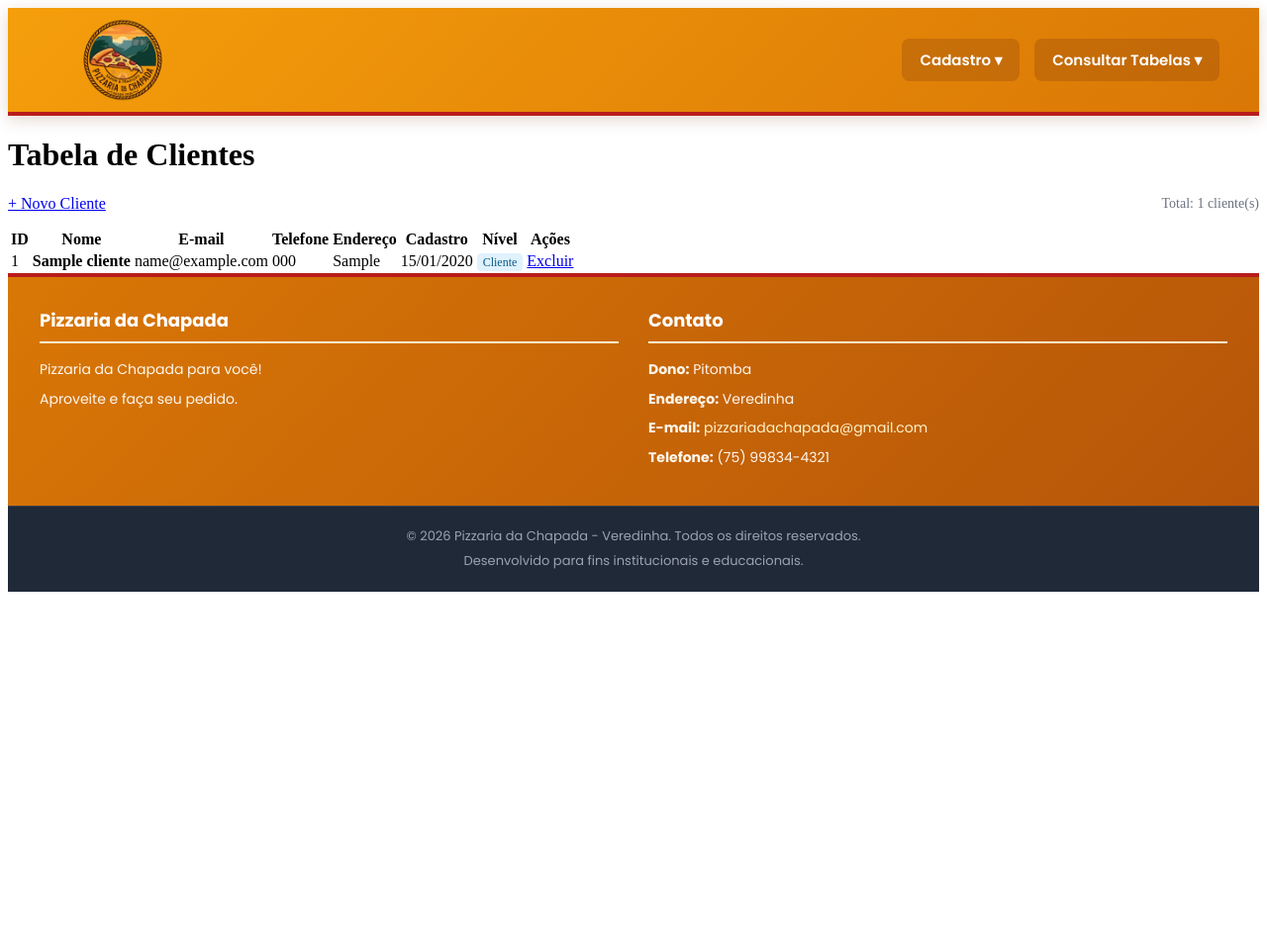
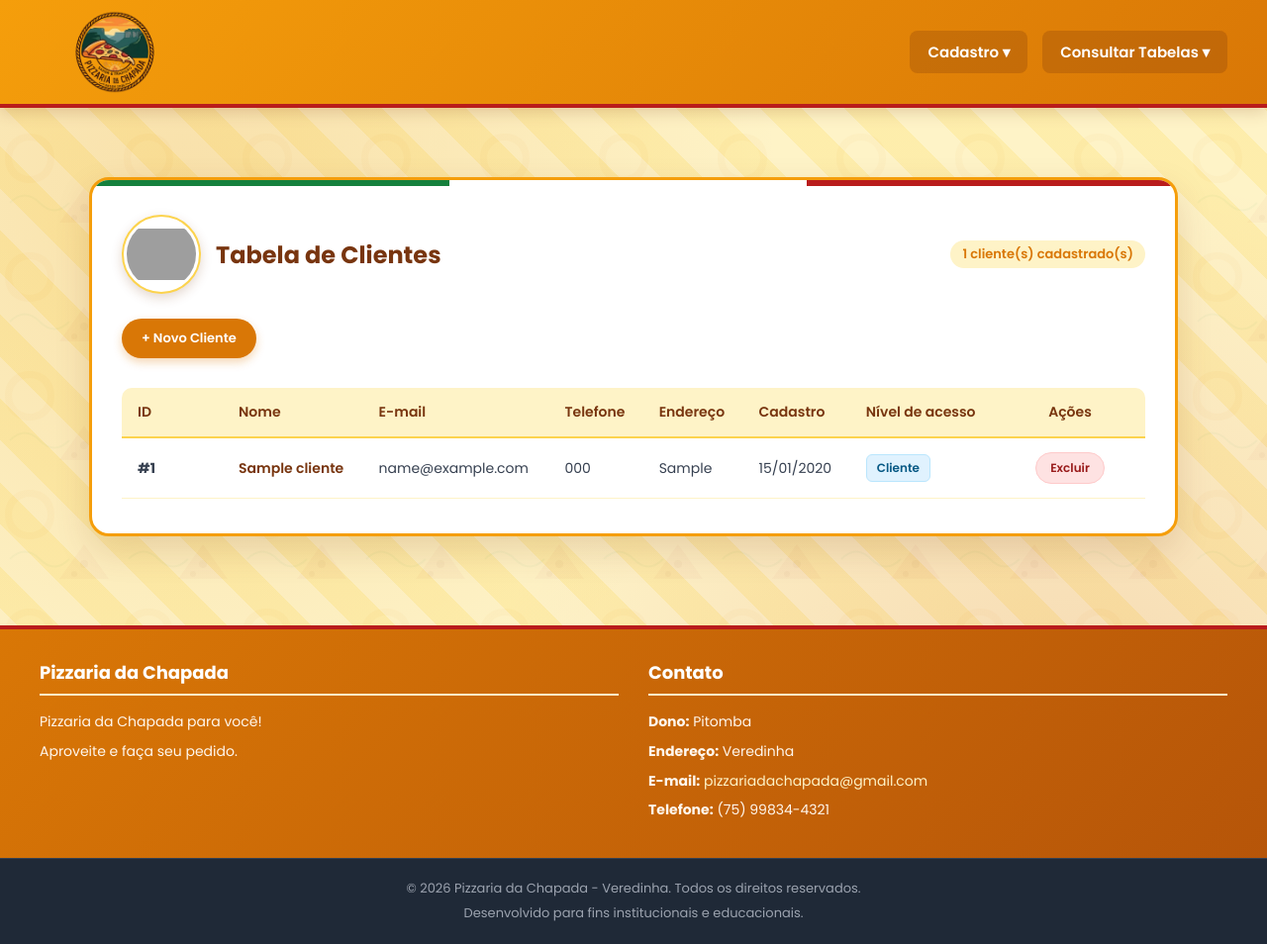
Before and after one commit to Israel2206/trabalho-de-charles, a PHP site: page /consultar_user.php in a window 1280 px wide. Shown: the whole page at 99% size. Before the commit the page ends 598 px from the top, so only its background shows below. Run offline with PHP 8.4, Linux system fonts and the light colour scheme; tables that the repository leaves empty hold one stand-in row (values such as "Sample post"); grey boxes are pictures that could not be loaded.

Commit message:
breno deixou bonito

```diff
--- a/Cliente/consultar_user.php
+++ b/Cliente/consultar_user.php
@@ -1,76 +1,261 @@
 <?php
 include "conexao.php";
 
-// Consulta os clientes ordenados do mais recente para o mais antigo
-$sql = "SELECT id, nome, email, telefone, endereco, datacad, nivel_acesso FROM cliente ORDER BY id DESC";
+// Consulta os clientes do mais recente para o mais antigo
+$sql = "SELECT id, nome, email, telefone, endereco, datacad, nivel_acesso
+        FROM cliente
+        ORDER BY id DESC";
+
 $resultado = mysqli_query($conexao, $sql);
+$total_clientes = ($resultado) ? mysqli_num_rows($resultado) : 0;
 ?>
 <!DOCTYPE html>
 <html lang="pt-br">
 <head>
     <meta charset="UTF-8">
+    <meta name="viewport" content="width=device-width, initial-scale=1.0">
+
     <title>Tabela de Clientes - Pizzaria da Chapada</title>
-    <link rel="stylesheet" href="style.css">
+
+    <link rel="stylesheet" href="style.css?v=7.0">
+
+    <style>
+        /* Cabeçalho com logo */
+        .title-with-logo {
+            display: flex;
+            align-items: center;
+            gap: 15px;
+        }
+
+        .section-logo {
+            width: 70px;
+            height: 70px;
+            object-fit: contain;
+            border-radius: 50%;
+            background: #fff;
+            padding: 3px;
+            border: 2.5px solid #fcd34d;
+            box-shadow: 0 4px 12px rgba(120, 53, 15, 0.2);
+        }
+
+        /* Identificação do nível de acesso */
+        .access-badge {
+            display: inline-block;
+            padding: 4px 10px;
+            border-radius: 6px;
+            font-size: 12px;
+            font-weight: 600;
+            white-space: nowrap;
+        }
+
+        .access-admin {
+            background-color: #fee2e2;
+            color: #991b1b;
+            border: 1px solid #fecaca;
+        }
+
+        .access-client {
+            background-color: #e0f2fe;
+            color: #075985;
+            border: 1px solid #bae6fd;
+        }
+
+        /* Evita que os dados longos quebrem o layout */
+        .client-email,
+        .client-address {
+            overflow-wrap: anywhere;
+        }
+
+        .client-phone {
+            white-space: nowrap;
+        }
+
+        @media (max-width: 768px) {
+            .title-with-logo {
+                gap: 10px;
+            }
+
+            .section-logo {
+                width: 55px;
+                height: 55px;
+            }
+        }
+    </style>
 </head>
-<body>
+
+<body class="bg-pizzaria">
+
     <?php include 'Menu1.php'; ?>
 
-    <div class="container-large">
-        <h1>Tabela de Clientes</h1>
+    <div class="main-wrapper">
+        <div class="table-card-container">
 
-        <div style="display: flex; justify-content: space-between; align-items: center; margin-bottom: 15px;">
-            <a href="form_cad_user.php" class="btn btn-novo">+ Novo Cliente</a>
-            <span style="font-size: 14px; color: #6b7280;">Total: <?= mysqli_num_rows($resultado) ?> cliente(s)</span>
+            <!-- Cabeçalho da tabela -->
+            <div class="table-header-flex" style="margin-bottom: 25px;">
+
+                <div class="title-with-logo">
+                    <img
+                        src="Clientes.png"
+                        alt="Logo Clientes"
+                        class="section-logo"
+                    >
+
+                    <h2>Tabela de Clientes</h2>
                 </div>
 
+                <span class="badge-count">
+                    <?= $total_clientes ?>
+                    cliente(s) cadastrado(s)
+                </span>
+
+            </div>
+
+            <!-- Botão de cadastro -->
+            <div
+                class="table-actions-bar"
+                style="margin-top: 15px; margin-bottom: 30px;"
+            >
+                <a
+                    href="form_cad_user.php"
+                    class="btn-dominos btn-primary"
+                >
+                    + Novo Cliente
+                </a>
+            </div>
+
+            <!-- Tabela de clientes -->
             <div class="table-responsive">
-            <table>
+                <table class="modern-table">
+
                     <thead>
                         <tr>
-                        <th>ID</th>
+                            <th style="width: 70px;">ID</th>
                             <th>Nome</th>
                             <th>E-mail</th>
                             <th>Telefone</th>
                             <th>Endereço</th>
                             <th>Cadastro</th>
-                        <th>Nível</th>
-                        <th>Ações</th>
+                            <th>Nível de acesso</th>
+                            <th style="width: 120px; text-align: center;">
+                                Ações
+                            </th>
                         </tr>
                     </thead>
+
                     <tbody>
-                    <?php if (mysqli_num_rows($resultado) > 0): ?>
+
+                        <?php if ($total_clientes > 0): ?>
+
                             <?php while ($linha = mysqli_fetch_assoc($resultado)): ?>
+
                                 <tr>
-                                <td><?= $linha['id'] ?></td>
-                                <td><strong><?= htmlspecialchars($linha['nome']) ?></strong></td>
-                                <td><?= htmlspecialchars($linha['email']) ?></td>
-                                <td><?= htmlspecialchars($linha['telefone'] ?: '-') ?></td>
-                                <td><?= htmlspecialchars($linha['endereco'] ?: '-') ?></td>
-                                <td><?= date('d/m/Y', strtotime($linha['datacad'])) ?></td>
+                                    <!-- ID -->
                                     <td>
-                                    <?php if ($linha['nivel_acesso'] == 2): ?>
-                                        <span style="background-color: #fee2e2; color: #991b1b; padding: 2px 6px; border-radius: 4px; font-size: 12px;">Admin</span>
+                                        <strong>#<?= (int) $linha['id'] ?></strong>
+                                    </td>
+
+                                    <!-- Nome -->
+                                    <td>
+                                        <span class="category-name">
+                                            <?= htmlspecialchars(
+                                                $linha['nome'] ?? '',
+                                                ENT_QUOTES,
+                                                'UTF-8'
+                                            ) ?>
+                                        </span>
+                                    </td>
+
+                                    <!-- E-mail -->
+                                    <td class="client-email">
+                                        <?= htmlspecialchars(
+                                            $linha['email'] ?? '',
+                                            ENT_QUOTES,
+                                            'UTF-8'
+                                        ) ?>
+                                    </td>
+
+                                    <!-- Telefone -->
+                                    <td class="client-phone">
+                                        <?= htmlspecialchars(
+                                            $linha['telefone'] ?: '-',
+                                            ENT_QUOTES,
+                                            'UTF-8'
+                                        ) ?>
+                                    </td>
+
+                                    <!-- Endereço -->
+                                    <td class="client-address">
+                                        <?= htmlspecialchars(
+                                            $linha['endereco'] ?: '-',
+                                            ENT_QUOTES,
+                                            'UTF-8'
+                                        ) ?>
+                                    </td>
+
+                                    <!-- Data de cadastro -->
+                                    <td>
+                                        <?php
+                                        if (!empty($linha['datacad'])) {
+                                            $timestamp = strtotime($linha['datacad']);
+
+                                            echo $timestamp !== false
+                                                ? date('d/m/Y', $timestamp)
+                                                : '-';
+                                        } else {
+                                            echo '-';
+                                        }
+                                        ?>
+                                    </td>
+
+                                    <!-- Nível de acesso -->
+                                    <td>
+                                        <?php if ((int) $linha['nivel_acesso'] === 2): ?>
+
+                                            <span class="access-badge access-admin">
+                                                Admin
+                                            </span>
+
                                         <?php else: ?>
-                                        <span style="background-color: #e0f2fe; color: #075985; padding: 2px 6px; border-radius: 4px; font-size: 12px;">Cliente</span>
+
+                                            <span class="access-badge access-client">
+                                                Cliente
+                                            </span>
+
                                         <?php endif; ?>
                                     </td>
-                                <td>
-                                    <a href="excluir.php?tabela=cliente&id=<?= $linha['id'] ?>" class="btn btn-danger" onclick="return confirm('Deseja realmente excluir este cliente?');">Excluir</a>
+
+                                    <!-- Ações -->
+                                    <td style="text-align: center;">
+                                        <a
+                                            href="excluir.php?tabela=cliente&id=<?= (int) $linha['id'] ?>"
+                                            class="btn-action-danger"
+                                            onclick="return confirm('Deseja realmente excluir este cliente?');"
+                                        >
+                                            Excluir
+                                        </a>
                                     </td>
                                 </tr>
+
                             <?php endwhile; ?>
+
                         <?php else: ?>
+
                             <tr>
-                            <td colspan="8" style="text-align: center; padding: 20px; color: #9ca3af;">
+                                <td colspan="8" class="empty-table-msg">
                                     Nenhum cliente cadastrado no momento.
                                 </td>
                             </tr>
+
                         <?php endif; ?>
+
                     </tbody>
                 </table>
+            </div>
+
         </div>
     </div>
 
     <?php include 'rodape.php'; ?>
+
 </body>
 </html>
--- a/Cliente/index.php
+++ b/Cliente/index.php
@@ -86,10 +86,8 @@ if ($q_ped) { $total_pedidos = mysqli_fetch_assoc($q_ped)['total']; }
         </div>
 
         <div class="dica-card">
-            <h4>💡 Dica de Utilização:</h4>
-            <p>1. Comece cadastrando <strong>Clientes</strong> e <strong>Categorias</strong>.</p>
-            <p>2. Depois cadastre os <strong>Produtos</strong> vinculando à categoria desejada.</p>
-            <p>3. Por fim, realize novos <strong>Pedidos</strong> selecionando o cliente e o produto!</p>
+            <h4>Bem-Vindo!!!</h4>
+            <p>Cadastre as coisa ai!</p>
         </div>
     </div>
 
```
Lines whose indentation alone changed are shown as unchanged.
